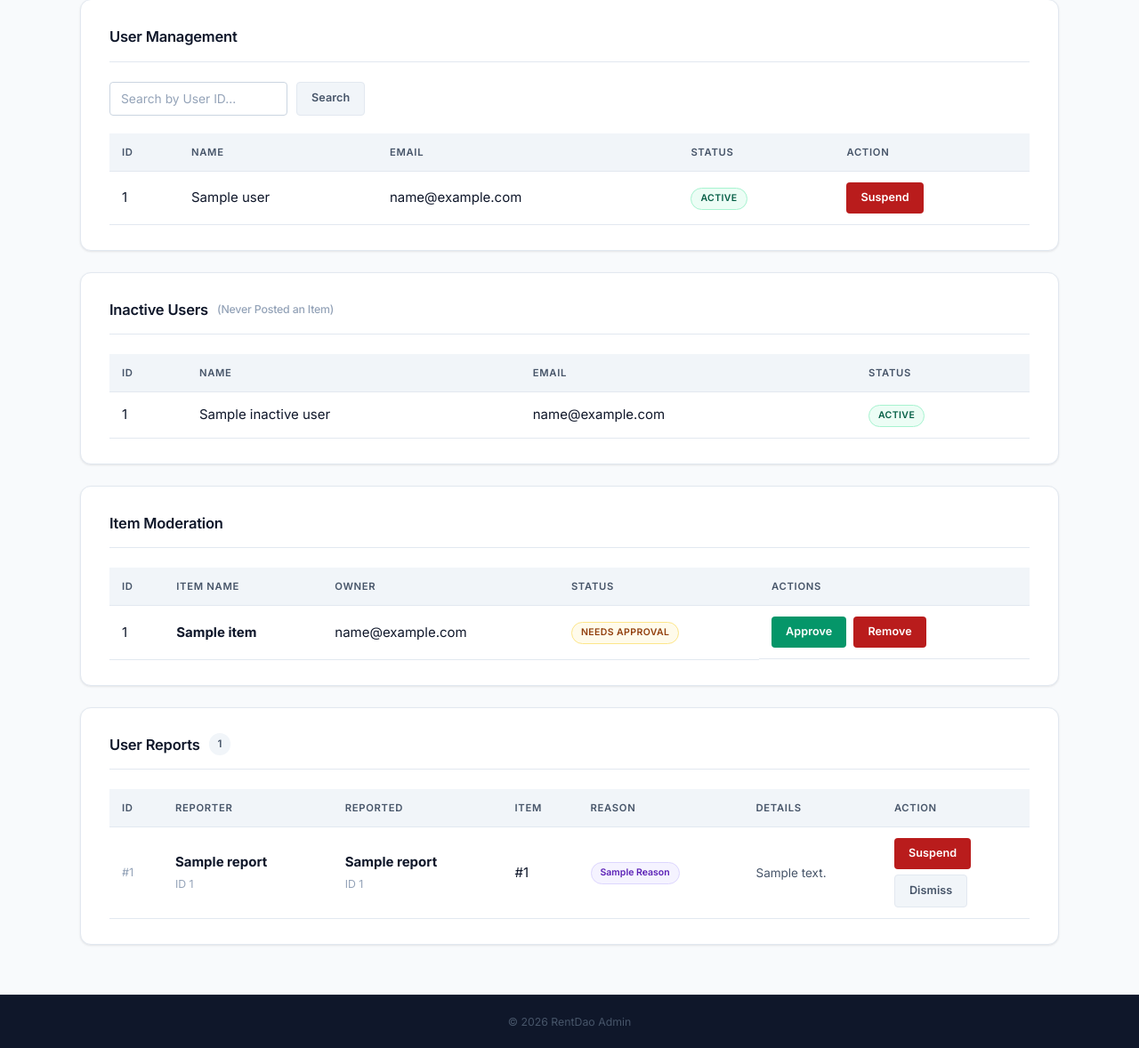
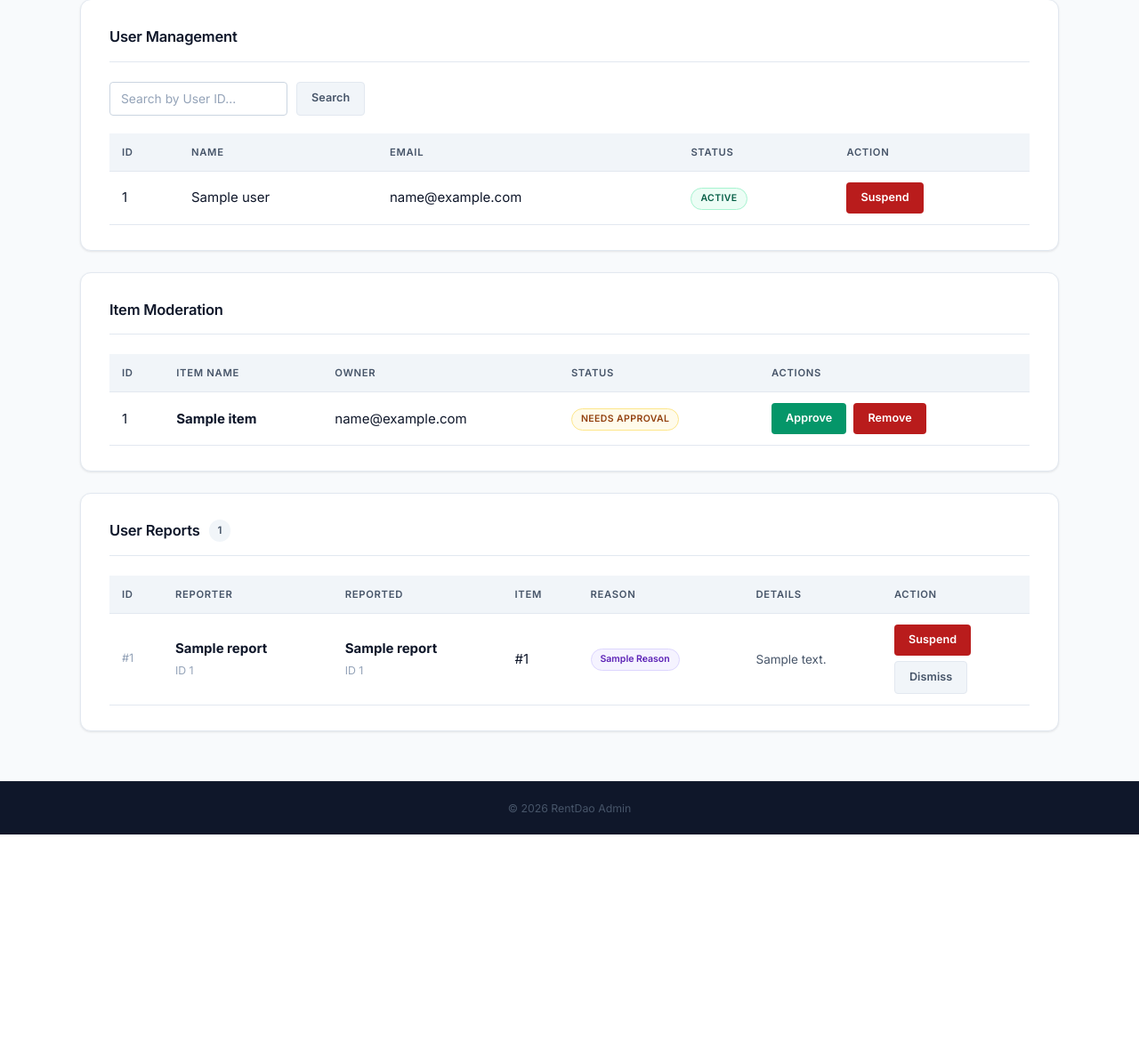
Before and after one commit to AshvinAA/RentDao, a FastAPI app: template templates/admin.html in a window 1280 px wide. Shown: the part 409-1587 px from the top of the page at 89% size. After the commit the page ends 1347 px from the top, so only its background shows below. Run offline with FastAPI, Linux system fonts and the light colour scheme; the template is opened without the code that fills it: most values are stand-ins (such as "Sample title", 1, 10 or a date in 2020).

Commit message:
last minute changes 2
Co-authored-by: Copilot <copilot@github.com>

```diff
--- a/models.py
+++ b/models.py
@@ -39,7 +39,7 @@ class User(Base):
     #Admin/Suspended Flags
     is_admin = Column(Boolean , default=False)
     is_suspended = Column(Boolean , default=False)
-    # user_rating = Column(Float,index=True, default=0.0)
+    user_rating = Column(Float,index=True, default=0.0)
     items_count = Column(Integer, index=True, default=0)
 
 
--- a/templates/admin.html
+++ b/templates/admin.html
@@ -121,35 +121,7 @@
             </table>
         </div>
 
-        <!-- Inactive Users -->
-        <div class="section-card">
-            <h2>Inactive Users <span style="font-size: 0.75em; font-weight: 500; color: var(--c-text-3);">(Never Posted an Item)</span></h2>
-            {% if inactive_users %}
-            <table>
-                <thead>
-                    <tr><th>ID</th><th>Name</th><th>Email</th><th>Status</th></tr>
-                </thead>
-                <tbody>
-                    {% for u in inactive_users %}
-                    <tr>
-                        <td>{{ u.id }}</td>
-                        <td>{{ u.name }}</td>
-                        <td>{{ u.email }}</td>
-                        <td>
-                            {% if u.is_suspended %}
-                            <span class="badge badge-suspended">Suspended</span>
-                            {% else %}
-                            <span class="badge badge-active">Active</span>
-                            {% endif %}
-                        </td>
-                    </tr>
-                    {% endfor %}
-                </tbody>
-            </table>
-            {% else %}
-            <p class="empty-msg">All users have posted at least one item.</p>
-            {% endif %}
-        </div>
+
 
         <!-- Item Moderation -->
         <div class="section-card">
```
Also changed, not shown: routers/admin.py (+0 -12 lines), static/items/10aeade8-26b3-4caf-a709-0442a308990c.webp (added), static/items/2614b09e-4b35-45e5-aa5f-2252e8fba790.jpg (added), static/items/351a6135-4b21-4370-81af-c0b99d26f1c2.jpg (added), static/items/37acdb52-d839-49c0-a821-0ecfdd2572cd.jpg (added), static/items/55725e63-5283-43fc-b68f-5c53dd334cae.jpg (added), static/items/6fb05d84-aa71-4939-bcb4-3c0981c43af3.jpg (added), static/items/70d654f7-4273-479a-86a6-0d404373b0b2.jpg (added), static/items/9ec5b555-d712-4b11-95e1-43c95bd1c2fe.jpg (added), static/items/a1adf5b3-ce37-4438-bd6f-8623c435460d.webp (added), static/profiles/5564e925-7faa-437f-ba61-30c76f06e250.jpeg (added).
